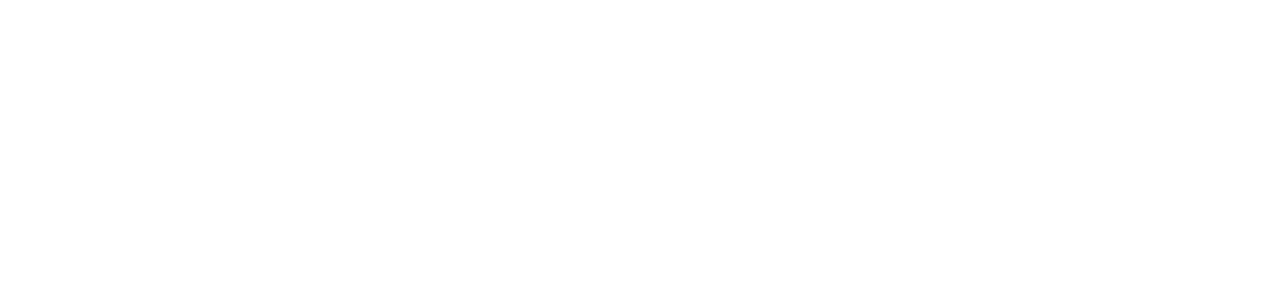
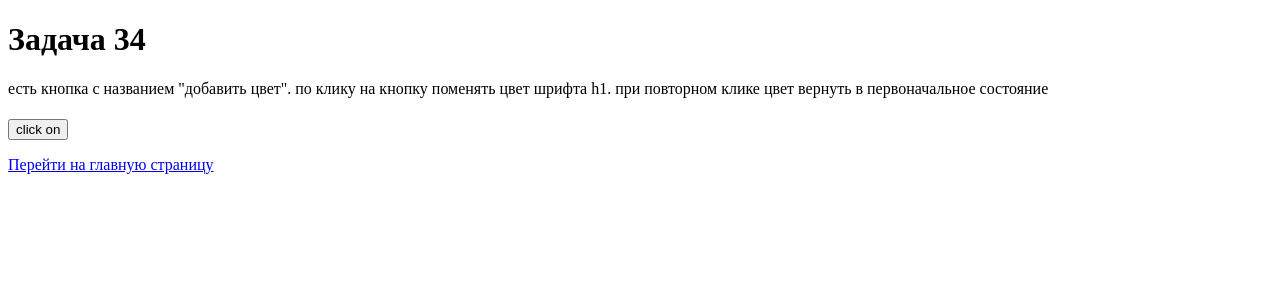
Before and after one commit to ArinaBogan/react-tasks, a React (Create React App) app in the folder react-tasks/: page /task34 in a window 1280 px wide. Before the commit this address had no page. Shown: the top 300 px of the page. Built offline with nearby package versions, Linux system fonts and the light colour scheme.

Commit message:
added react_tasks

```diff
--- a/react-tasks/src/App.js
+++ b/react-tasks/src/App.js
@@ -27,6 +27,12 @@
 import Task30 from './Page/Task30/Task30';
 import Task31 from './Page/Task31/Task31';
 import Task32 from './Page/Task32/Task32';
+import Task33 from './Page/Task33/Task33';
+import Task34 from './Page/Task34/Task34';
+import Task35 from './Page/Task35/Task35';
+import Task36 from './Page/Task36/Task36';
+import Task37 from './Page/Task37/Task37';
+import Task38 from './Page/Task38/Task38';
 
 function App() {
   return (
@@ -60,6 +66,12 @@
         <Route path='/task30' element={<Task30></Task30>}></Route>
         <Route path='/task31' element={<Task31></Task31>}></Route>
         <Route path='/task32' element={<Task32></Task32>}></Route>
+        <Route path='/task33' element={<Task33></Task33>}></Route>
+        <Route path='/task34' element={<Task34></Task34>}></Route>
+        <Route path='/task35' element={<Task35></Task35>}></Route>
+        <Route path='/task36' element={<Task36></Task36>}></Route>
+        <Route path='/task37' element={<Task37></Task37>}></Route>
+        <Route path='/task38' element={<Task38></Task38>}></Route>
 
       </Routes>
     </>
--- a/react-tasks/src/Page/Home/Home.js
+++ b/react-tasks/src/Page/Home/Home.js
@@ -30,6 +30,12 @@
         <p><Link to='/task30'>Задача 30</Link> </p>
         <p><Link to='/task31'>Задача 31</Link> </p>
         <p><Link to='/task32'>Задача 32</Link> </p>
+        <p><Link to='/task33'>Задача 33</Link> </p>
+        <p><Link to='/task34'>Задача 34</Link> </p>
+        <p><Link to='/task35'>Задача 35</Link> </p>
+        <p><Link to='/task36'>Задача 36</Link> </p>
+        <p><Link to='/task37'>Задача 37</Link> </p>
+        <p><Link to='/task38'>Задача 37</Link> </p>
 
     </>);
 }
--- /dev/null
+++ b/react-tasks/src/Page/Task33/Task33.js
@@ -0,0 +1,41 @@
+import { Link } from 'react-router-dom';
+import { useEffect, useState } from 'react';
+
+function Task33() {
+    // const [flag, setFlag] = useState(true);
+    // const [str, setStr] = useState('');
+
+    // function changeButton() {
+    //     if (flag) {
+    //         setStr('hi')
+    //         setFlag(false)
+    //     }else{
+    //         setStr('')
+    //         setFlag(true)
+    //     }
+    // }
+
+    const [data, setData] = useState('');
+    function changeButton() {
+        if (data == true) {
+            setData(false)
+        } else {
+            setData(true)
+        }
+    }
+
+    return (
+        <>
+            <h1>Задача 33</h1>
+            <p> Есть кнопка с названием "поздороваться". По клику на кнопку отобразить
+                в h1 "привет", при повторном клике на кнопку убирать "привет" из h1
+            </p>
+
+            <h1>{data ? 'hi' : ''}</h1>
+            <button onClick={changeButton}>Поздороваться</button>
+
+            <p><Link to='/'>Перейти на главную страницу</Link></p>
+        </>);
+}
+
+export default Task33;
--- /dev/null
+++ b/react-tasks/src/Page/Task34/Task34.js
@@ -0,0 +1,40 @@
+import { Link } from 'react-router-dom';
+import { useEffect, useState } from 'react';
+
+function Task34() {
+    const [flag, setFlag] = useState(true);
+    const [color, setColor] = useState('red');
+
+    // function changeColor() {
+    //     if (flag) {
+    //         setFlag(false)
+    //     } else {
+    //         setFlag(true)
+    //     }
+    // }
+    function changeColor() {
+        if (flag) {
+            setColor('blue')
+            setFlag(false)
+        } else {
+            setFlag(true)
+            setColor('red')
+        }
+    }
+    return (
+        <>
+            <h1>Задача 34</h1>
+            <p> есть кнопка с названием "добавить цвет".
+                по клику на кнопку поменять цвет шрифта h1.
+                при повторном клике цвет вернуть в первоначальное состояние
+            </p>
+
+            {/* <h1 style={{ color: (flag ? 'red' : 'blue') }}>Hello</h1> */}
+
+            <h1 style={{ color: color }}></h1>
+            <button onClick={changeColor}>click on</button>
+            <p><Link to='/'>Перейти на главную страницу</Link></p>
+        </>);
+}
+
+export default Task34;
--- /dev/null
+++ b/react-tasks/src/Page/Task35/Task35.js
@@ -0,0 +1,26 @@
+import { Link } from 'react-router-dom';
+import { useEffect, useState } from 'react';
+
+function Task35() {
+    const [flag, setFlag] = useState(false);
+
+    function changeButton() {
+        if (flag) {
+            setFlag(false)
+        } else {
+            setFlag(true)
+        }
+    }
+
+    return (
+        <>
+            <h1>Задача 35</h1>
+            <p> Текст кнопки открыто меняется на закрыто по нажатию на себя
+            </p>
+
+            <button onClick={changeButton}>{flag ? 'open' : 'close'}</button>
+            <p><Link to='/'>Перейти на главную страницу</Link></p>
+        </>);
+}
+
+export default Task35;
--- /dev/null
+++ b/react-tasks/src/Page/Task36/Task36.js
@@ -0,0 +1,32 @@
+import { Link } from 'react-router-dom';
+import { useEffect, useState } from 'react';
+
+function Task36() {
+    const [flag, setFlag] = useState(false);
+
+    function changeButton() {
+        if (flag) {
+            setFlag(false)
+        } else {
+            setFlag(true)
+        }
+    }
+
+    return (
+        <>
+            <h1>Задача 36</h1>
+            <p> Сделайте компонент выезжающего меню из 3 параграфов.
+                По нажатию на кнопку "открыть" отобразить меню. </p>
+
+            {flag ? <div>
+                <p>1</p>
+                <p>2</p>
+                <p>3</p>
+            </div> : null}
+
+            <button onClick={changeButton}>open menu</button>
+            <p><Link to='/'>Перейти на главную страницу</Link></p>
+        </>);
+}
+
+export default Task36;
--- /dev/null
+++ b/react-tasks/src/Page/Task37/Task37.js
@@ -0,0 +1,24 @@
+import { Link } from 'react-router-dom';
+import { useEffect, useState } from 'react';
+
+function Task37() {
+    const [num, setNum] = useState(0);
+
+    function changeButton() {
+        setNum(num + 1)
+    }
+
+    return (
+        <>
+            <h1>Задача 37</h1>
+            <p> Создайте компонент, который будет отслеживать количество кликов
+                по кнопке и отображать это количество </p>
+
+            <h1>{num}</h1>
+            <button onClick={changeButton}>click on</button>
+
+            <p><Link to='/'>Перейти на главную страницу</Link></p>
+        </>);
+}
+
+export default Task37;
--- /dev/null
+++ b/react-tasks/src/Page/Task38/Task38.js
@@ -0,0 +1,24 @@
+import { Link } from 'react-router-dom';
+import { useEffect, useState } from 'react';
+
+function Task38() {
+    const [data, setData] = useState('');
+
+    function changeInput(e) {
+        setData(e.target.value)
+    }
+
+    return (
+        <>
+            <h1>Задача 38</h1>
+            <p>Отобразить в h1 каждое введенное значение из input  </p>
+
+            <input onChange={changeInput} type="text" />
+            <h1>{data}</h1>
+
+
+            <p><Link to='/'>Перейти на главную страницу</Link></p>
+        </>);
+}
+
+export default Task38;
```
